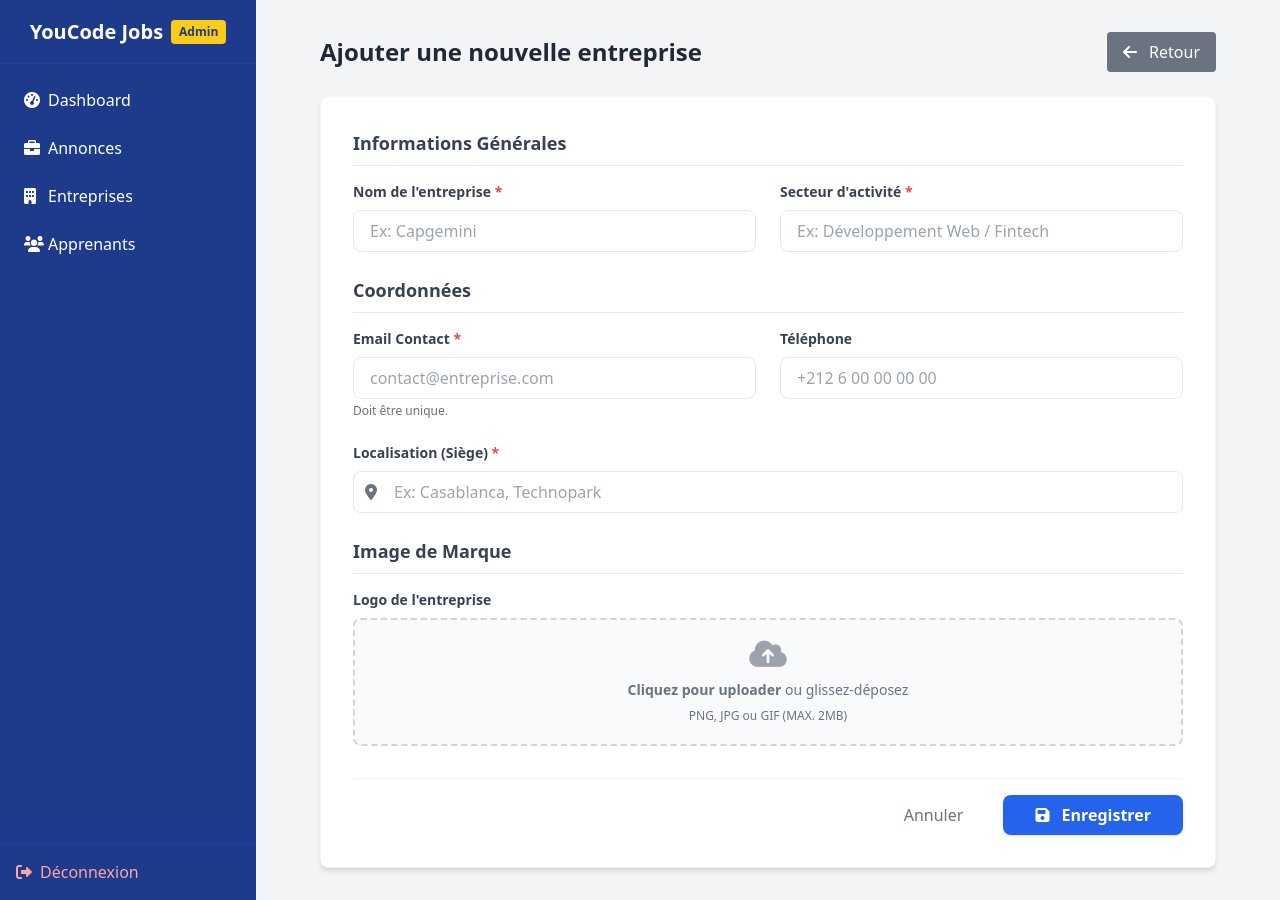
After one commit to HIBA53757/JOB-MATCH, a PHP site: template app/views/back/companyForm.twig in a window 1280 px wide. The commit adds this page. Run offline with PHP 8.4, Linux system fonts and the light colour scheme; the template is opened without the code that fills it, so the values that code supplies are empty; some libraries are stand-ins or nearby versions.

Commit message:
JM-8 Gestion des entreprises partenaires

```diff
--- a/app/core/database.php
+++ b/app/core/database.php
@@ -12,7 +12,7 @@ class Database
     {
         try {
             $this->db = new PDO(
-                "mysql:host=localhost;dbname=router",
+                "mysql:host=localhost;dbname=YouCodeJobDating",
                 "root",
                 ""
             );
--- /dev/null
+++ b/app/views/back/companyForm.twig
@@ -0,0 +1,138 @@
+{% extends "layouts/layout_back.html.twig" %}
+
+{% block title %}Gestion Entreprise - YouCode Jobs{% endblock %}
+
+{% block content %}
+<div class="max-w-4xl mx-auto">
+
+    <div class="flex justify-between items-center mb-6">
+        <h2 class="text-2xl font-bold text-gray-800">
+            {% if company.id %} Modifier l'entreprise {% else %} Ajouter une nouvelle entreprise {% endif %}
+        </h2>
+        <a href="/admin/companies" class="bg-gray-500 text-white px-4 py-2 rounded hover:bg-gray-600 transition">
+            <i class="fas fa-arrow-left mr-2"></i> Retour
+        </a>
+    </div>
+
+    <div class="bg-white rounded-lg shadow-md overflow-hidden border border-gray-100">
+        <div class="p-8">
+
+            {% if errors is not empty %}
+                <div class="bg-red-50 border-l-4 border-red-500 text-red-700 p-4 mb-6 rounded shadow-sm">
+                    <p class="font-bold mb-1"><i class="fas fa-exclamation-triangle mr-2"></i> Veuillez corriger les erreurs suivantes :</p>
+                    <ul class="list-disc list-inside text-sm">
+                        {% for field, messages in errors %}
+                            {% for message in messages %}
+                                <li>{{ message }}</li>
+                            {% endfor %}
+                        {% endfor %}
+                    </ul>
+                </div>
+            {% endif %}
+
+            <form action="{{ action|default('/admin/company/save') }}" method="POST" enctype="multipart/form-data">
+
+                <input type="hidden" name="csrf_token" value="{{ csrf_token }}">
+                {% if company.id %}
+                    <input type="hidden" name="id" value="{{ company.id }}">
+                {% endif %}
+
+                <h3 class="text-lg font-semibold text-gray-700 border-b pb-2 mb-4">Informations Générales</h3>
+
+                <div class="grid grid-cols-1 md:grid-cols-2 gap-6 mb-6">
+                    <div>
+                        <label for="name" class="block text-gray-700 text-sm font-bold mb-2">Nom de l'entreprise <span class="text-red-500">*</span></label>
+                        <input type="text" name="name" id="name" value="{{ old.name|default(company.name) }}"
+                               class="w-full px-4 py-2 border rounded-lg focus:ring-2 focus:ring-blue-500 focus:border-blue-500 outline-none transition"
+                               placeholder="Ex: Capgemini" >
+                    </div>
+
+                    <div>
+                        <label for="secteur" class="block text-gray-700 text-sm font-bold mb-2">Secteur d'activité <span class="text-red-500">*</span></label>
+                        <input type="text" name="secteur" id="secteur" value="{{ old.secteur|default(company.secteur) }}"
+                               class="w-full px-4 py-2 border rounded-lg focus:ring-2 focus:ring-blue-500 focus:border-blue-500 outline-none transition"
+                               placeholder="Ex: Développement Web / Fintech" >
+                    </div>
+                </div>
+
+                <h3 class="text-lg font-semibold text-gray-700 border-b pb-2 mb-4 mt-6">Coordonnées</h3>
+
+                <div class="grid grid-cols-1 md:grid-cols-2 gap-6 mb-6">
+                    <div>
+                        <label for="email" class="block text-gray-700 text-sm font-bold mb-2">Email Contact <span class="text-red-500">*</span></label>
+                        <input type="email" name="email" id="email" value="{{ old.email|default(company.email) }}"
+                               class="w-full px-4 py-2 border rounded-lg focus:ring-2 focus:ring-blue-500 focus:border-blue-500 outline-none transition"
+                               placeholder="contact@entreprise.com" >
+                        <p class="text-xs text-gray-500 mt-1">Doit être unique.</p>
+                    </div>
+
+                    <div>
+                        <label for="telephone" class="block text-gray-700 text-sm font-bold mb-2">Téléphone</label>
+                        <input type="tel" name="telephone" id="telephone" value="{{ old.telephone|default(company.telephone) }}"
+                               class="w-full px-4 py-2 border rounded-lg focus:ring-2 focus:ring-blue-500 focus:border-blue-500 outline-none transition"
+                               placeholder="+212 6 00 00 00 00">
+                    </div>
+
+                    <div class="md:col-span-2">
+                        <label for="location" class="block text-gray-700 text-sm font-bold mb-2">Localisation (Siège) <span class="text-red-500">*</span></label>
+                        <div class="relative">
+                            <span class="absolute inset-y-0 left-0 pl-3 flex items-center text-gray-500">
+                                <i class="fas fa-map-marker-alt"></i>
+                            </span>
+                            <input type="text" name="location" id="location" value="{{ old.location|default(company.location) }}"
+                                   class="w-full pl-10 px-4 py-2 border rounded-lg focus:ring-2 focus:ring-blue-500 focus:border-blue-500 outline-none transition"
+                                   placeholder="Ex: Casablanca, Technopark" >
+                        </div>
+                    </div>
+                </div>
+
+                <h3 class="text-lg font-semibold text-gray-700 border-b pb-2 mb-4 mt-6">Image de Marque</h3>
+
+                <div class="mb-6">
+                    <label for="logo" class="block text-gray-700 text-sm font-bold mb-2">Logo de l'entreprise</label>
+
+                    <div class="flex items-center justify-center w-full">
+                        <label for="logo" class="flex flex-col items-center justify-center w-full h-32 border-2 border-gray-300 border-dashed rounded-lg cursor-pointer bg-gray-50 hover:bg-gray-100 transition">
+                            <div class="flex flex-col items-center justify-center pt-5 pb-6">
+                                <i class="fas fa-cloud-upload-alt text-3xl text-gray-400 mb-2"></i>
+                                <p class="mb-2 text-sm text-gray-500"><span class="font-semibold">Cliquez pour uploader</span> ou glissez-déposez</p>
+                                <p class="text-xs text-gray-500">PNG, JPG ou GIF (MAX. 2MB)</p>
+                            </div>
+                            <input id="logo" name="logo" type="file" class="hidden" accept="image/*" />
+                        </label>
+                    </div>
+
+                    {% if company.logo and company.logo != 'default_logo.png' %}
+                        <div class="mt-4 flex items-center">
+                            <span class="text-sm text-gray-600 mr-4">Logo actuel :</span>
+                            <img src="/uploads/{{ company.logo }}" alt="Logo actuel" class="h-12 w-12 object-contain border rounded p-1">
+                        </div>
+                    {% endif %}
+                </div>
+
+                <div class="flex items-center justify-end mt-8 pt-4 border-t border-gray-100">
+                    <button type="reset" class="text-gray-500 hover:text-gray-700 font-medium px-6 py-2 mr-4 transition">
+                        Annuler
+                    </button>
+                    <button type="submit" class="bg-blue-600 text-white font-bold py-2 px-8 rounded-lg shadow hover:bg-blue-700 focus:outline-none focus:ring-2 focus:ring-blue-500 focus:ring-opacity-50 transition transform hover:-translate-y-0.5">
+                        <i class="fas fa-save mr-2"></i> Enregistrer
+                    </button>
+                </div>
+
+            </form>
+        </div>
+    </div>
+</div>
+
+<script>
+    // Petit script pour afficher le nom du fichier sélectionné (UX)
+    document.getElementById('logo').addEventListener('change', function(e) {
+        const fileName = e.target.files[0]?.name;
+        if (fileName) {
+            const label = this.parentElement.querySelector('p span');
+            label.textContent = "Fichier sélectionné : " + fileName;
+            label.classList.add('text-green-600');
+        }
+    });
+</script>
+{% endblock %}
--- a/public/index.php
+++ b/public/index.php
@@ -2,6 +2,7 @@
 
 use app\core\Router;
 use app\controller\AuthController;
+use app\controller\back\CompanyController;
 
 include __DIR__ . '/../vendor/autoload.php';
 
@@ -19,6 +20,10 @@ $router->get("/admin/dashboard" , [AuthController::class , "renderDashboard"]);
 $router->get("/admin/posts" , [AuthController::class , "renderPosts"]);
 $router->get("/admin/companies" , [AuthController::class , "renderCompanies"]);
 $router->get("/admin/users" , [AuthController::class , "renderUsers"]);
+
+$router->get("/admin/company/create" , [AuthController::class , "renderCompanyForm"]);
+$router->post("/admin/company/save" , [CompanyController::class , "createCompany"]);
+
 $router->get("/user/home" , [AuthController::class , "renderHome"]);
 $router->get("/user/postDetails" , [AuthController::class , "renderPostDetails"]);
 $router->get("/user/companyDetails" , [AuthController::class , "renderCompanyDetails"]);
```
Also changed, not shown: app/controller/authController.php (+7 -0 lines), app/controller/back/CompanyController.php (added, +21 -0 lines), app/models/Company.php (added, +11 -0 lines), 1 other file.
